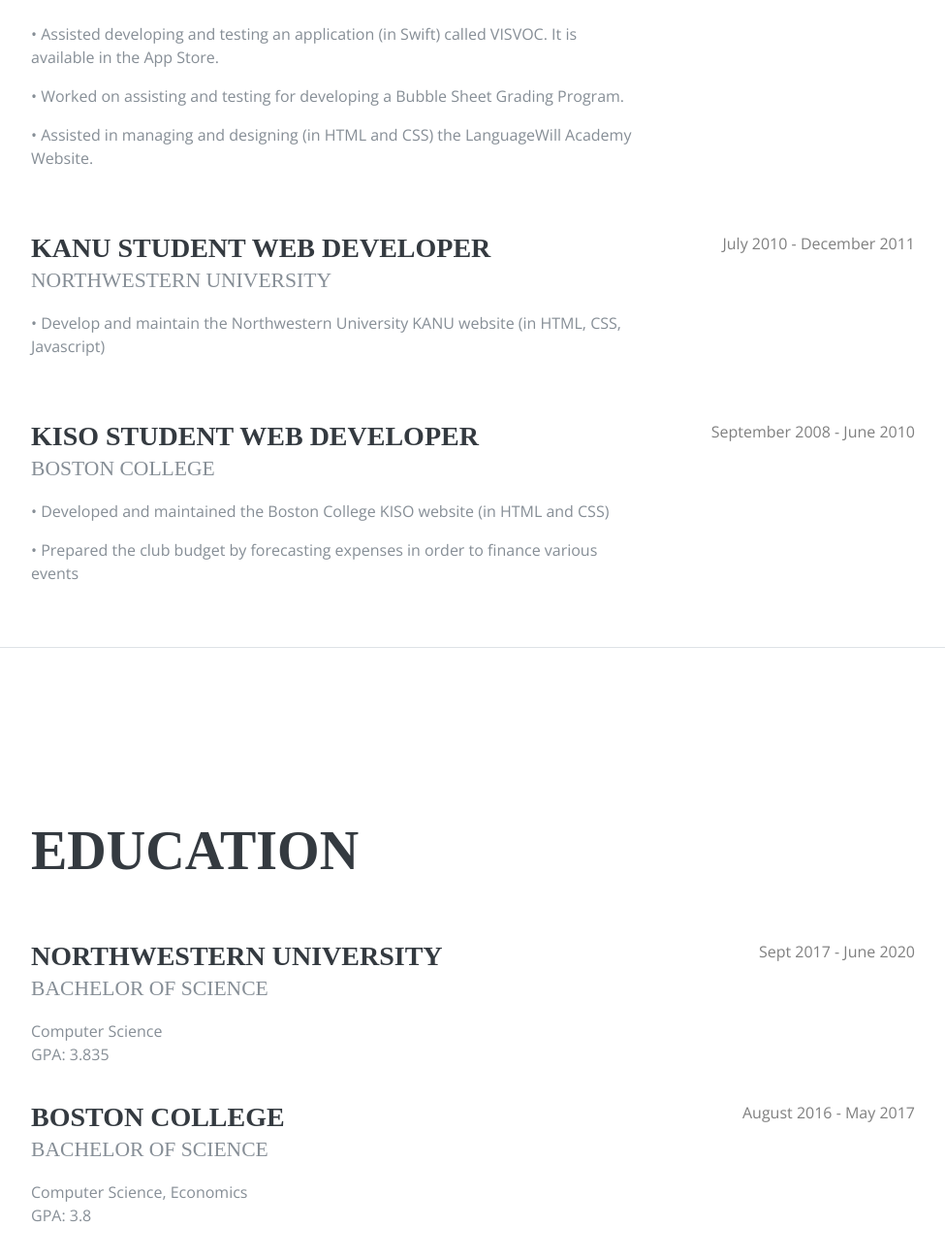
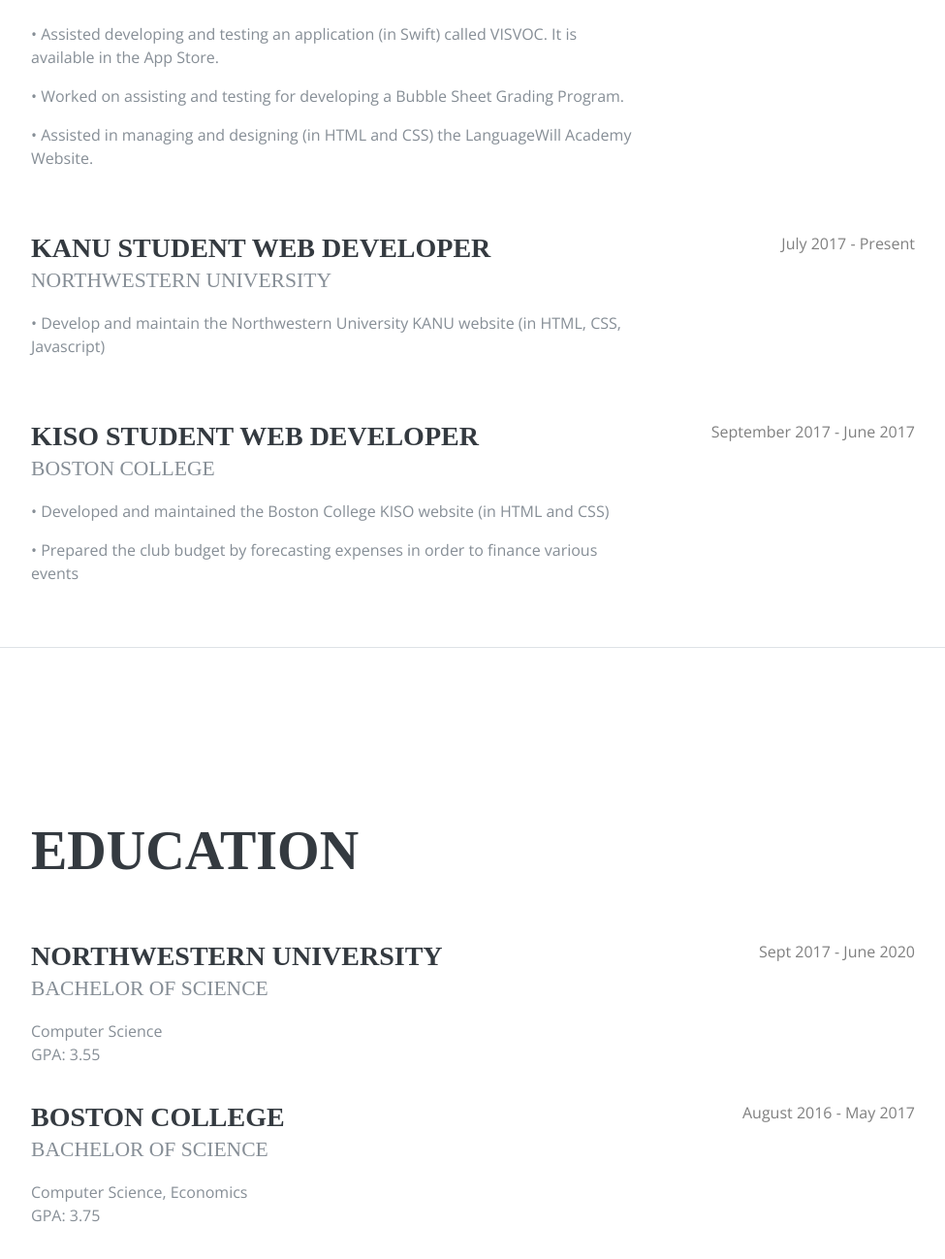
Before and after one commit to josephkim583/Seongsik_Kim, a website: page Code/public/index.html in a window 1280 px wide. Shown: the part 1344-2642 px from the top of the page at 97% size, without its empty margins (288-1263 px from the left). Drawn offline with nearby package versions, Linux system fonts and the light colour scheme; a web font is replaced by a local one.

Commit message:
gpa fixed

```diff
--- a/Code/public/index.html
+++ b/Code/public/index.html
@@ -142,7 +142,7 @@
               <p>•	Develop and maintain the Northwestern University KANU website (in HTML, CSS, Javascript) </p>
             </div>
             <div class="resume-date text-md-right">
-              <span class="text-primary">July 2010 - December 2011</span>
+              <span class="text-primary">July 2017 - Present</span>
             </div>
           </div>
 
@@ -154,7 +154,7 @@
               <p>•	Prepared the club budget by forecasting expenses in order to finance various events </p>
             </div>
             <div class="resume-date text-md-right">
-              <span class="text-primary">September 2008 - June 2010</span>
+              <span class="text-primary">September 2017 - June 2017</span>
             </div>
           </div>
 
@@ -171,7 +171,7 @@
               <h3 class="mb-0">Northwestern University</h3>
               <div class="subheading mb-3">Bachelor of Science</div>
               <div>Computer Science</div>
-              <p>GPA: 3.835</p>
+              <p>GPA: 3.55</p>
             </div>
             <div class="resume-date text-md-right">
               <span class="text-primary">Sept 2017 - June 2020</span>
@@ -183,7 +183,7 @@
               <h3 class="mb-0">Boston College</h3>
               <div class="subheading mb-3">Bachelor of Science</div>
               <div>Computer Science, Economics</div>
-              <p>GPA: 3.8</p>
+              <p>GPA: 3.75</p>
             </div>
             <div class="resume-date text-md-right">
               <span class="text-primary">August 2016 - May 2017</span>
```
Also changed, not shown: 3 other files.
